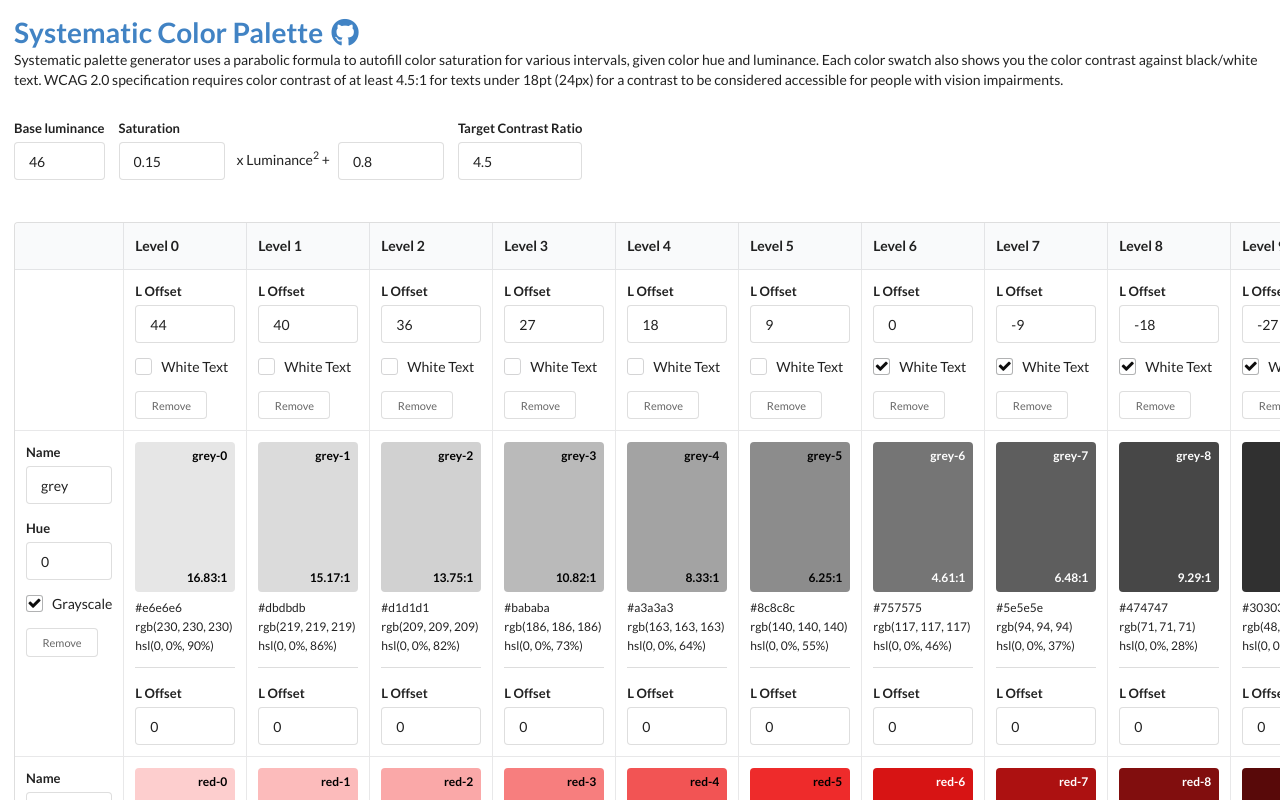
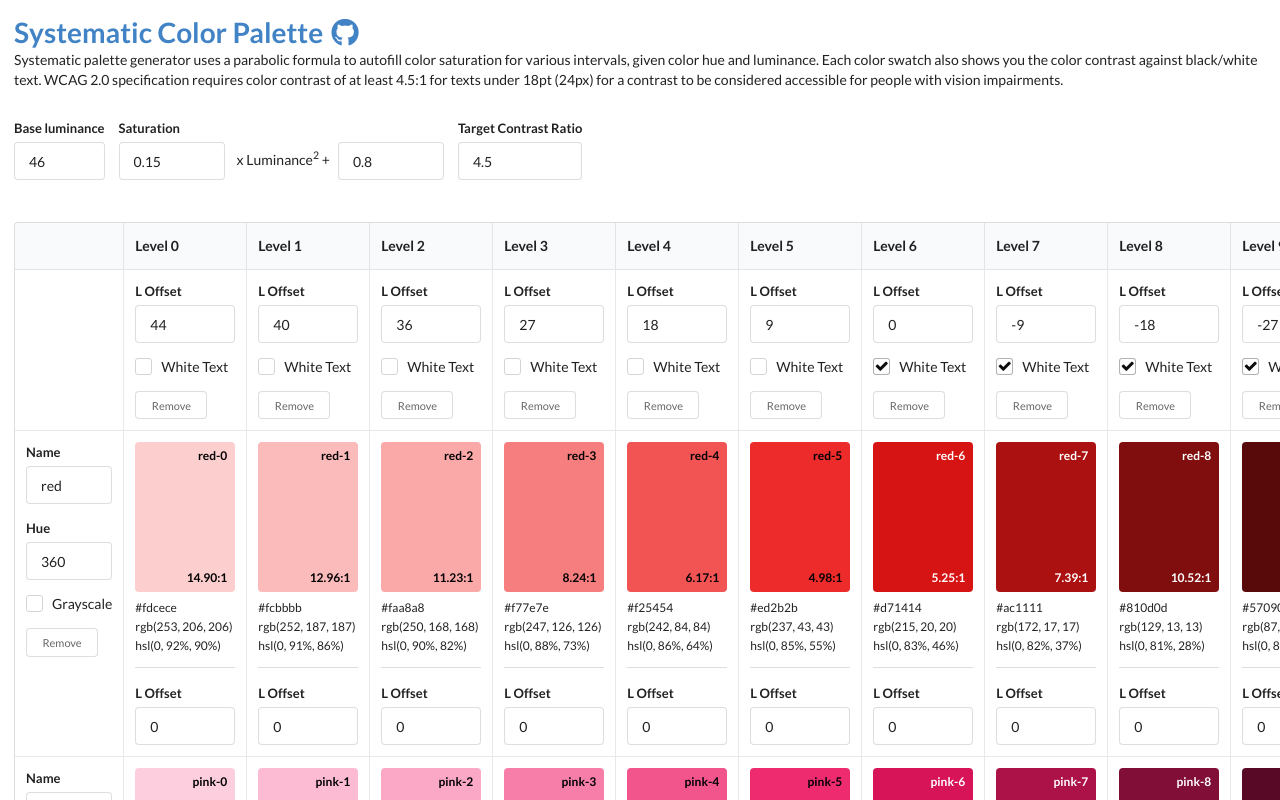
Before and after one commit to hypeJunction/color-wizard, a Vue app: page / in a window 1280 px wide. Shown: the top 800 px of the page. Built offline with nearby package versions, Linux system fonts and the light colour scheme; a small style sheet from the web is missing.

Commit message:
Put greys to the end of the list

```diff
--- a/src/components/ColorWizard.vue
+++ b/src/components/ColorWizard.vue
@@ -224,7 +224,6 @@ const levels = offsets.map((offset, index) => ({
 }));
 
 const defaults = {
-  grey: 0,
   red: 360,
   pink: 339,
   grape: 288,
@@ -237,6 +236,7 @@ const defaults = {
   lime: 85,
   yellow: 39,
   orange: 24,
+  grey: 0,
 };
 
 const colors = Object.keys(defaults)
```
